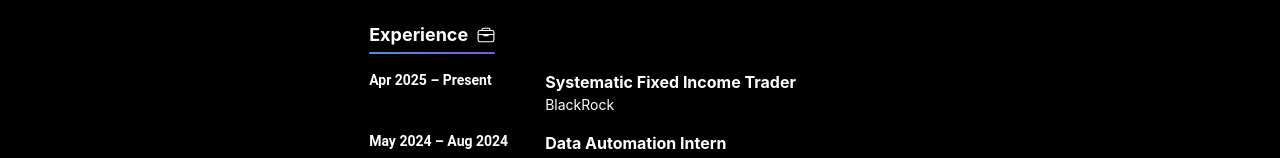
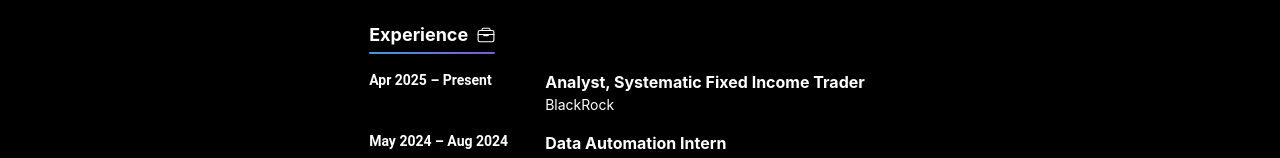
Before and after one commit to anuragkar-dev/anuragkar.dev, a Next.js app: page / in a window 1280 px wide. Shown: the part 490-648 px from the top of the page. Built offline with nearby package versions, Linux system fonts and the light colour scheme.

Commit message:
upd br title

```diff
--- a/pages/index.js
+++ b/pages/index.js
@@ -223,7 +223,7 @@
                                     </GridItem>
                                     <GridItem>
                                         <Text fontWeight="bold">
-                                        Systematic Fixed Income Trader
+                                        Analyst, Systematic Fixed Income Trader
                                         </Text>
                                         <Text
                                             fontSize="sm"
```
